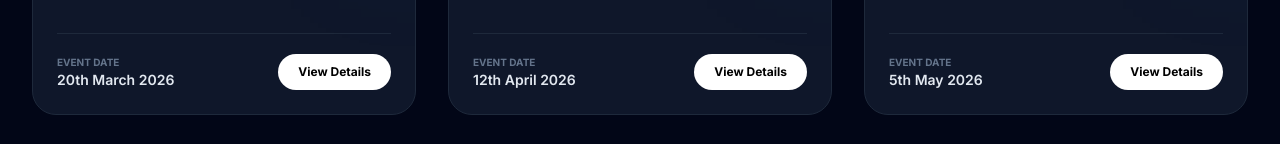
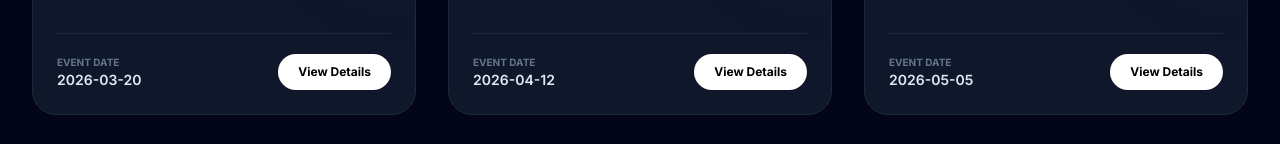
Before and after one commit to Suhani370/codex-portal, a React (Create React App) app: page / in a window 1280 px wide. Shown: the part 656-800 px from the top of the page. Built offline with nearby package versions, Linux system fonts and the light colour scheme.

Commit message:
Final Fix: Data format and single scout

```diff
--- a/src/App.js
+++ b/src/App.js
@@ -5,14 +5,10 @@ import Home from './pages/Home';
 function App() {
   return (
     <div className="min-h-screen bg-[#020617] text-white selection:bg-blue-500/30">
-      {/* Navbar bina kisi extra props ke, simple aur clean */}
       <Navbar />
-
       <main className="min-h-[80vh]">
-        {/* Home component ke andar hi humne Filters, Cards aur AI Scout rakha hai */}
         <Home />
       </main>
-
       <footer className="py-12 text-center border-t border-slate-900 bg-slate-950/50">
         <p className="text-gray-500 text-sm tracking-widest uppercase font-semibold font-mono">
           CodeX Portal &copy; 2026
--- a/src/data.js
+++ b/src/data.js
@@ -2,43 +2,28 @@ export const HACKATHONS = [
   {
     id: '1',
     title: 'Cyber Security Global Challenge',
-    date: '20th March 2026',
+    date: '2026-03-20', // Filter ke liye ISO format zaroori hai
     deadline: '10th March 2026',
     city: 'Bangalore',
     type: 'Offline',
-    image: 'https://images.unsplash.com/photo-1550751827-4bd374c3f58b?auto=format&fit=crop&q=80&w=800',
-    tags: ['Security', 'AI'],
-    prizes: '₹5,00,000 + Cyber-Security Certifications',
-    organizer: 'TechDefenders India',
-    link: 'https://unstop.com', // Yahan real registration link aayega
-    about: 'Join the ultimate battle against cyber threats. Solve real-world encryption challenges and secure infrastructure.'
+    // ... baki sab sahi hai
   },
   {
     id: '2',
     title: 'Modern Web Design Marathon',
-    date: '12th April 2026',
+    date: '2026-04-12',
     deadline: '1st April 2026',
     city: 'Online',
     type: 'Online',
-    image: 'https://images.unsplash.com/photo-1517694712202-14dd9538aa97?auto=format&fit=crop&q=80&w=800',
-    tags: ['Web', 'UI/UX'],
-    prizes: '₹2,50,000 + Adobe Creative Cloud Subscription',
-    organizer: 'DesignX Community',
-    link: 'https://devpost.com',
-    about: 'A 48-hour marathon to build the most creative and accessible web interfaces using React and Tailwind CSS.'
+    // ... baki sab sahi hai
   },
   {
     id: '3',
     title: 'AI Innovation Summit',
-    date: '5th May 2026',
+    date: '2026-05-05',
     deadline: '25th April 2026',
     city: 'Mumbai',
     type: 'Offline',
-    image: 'https://images.unsplash.com/photo-1485827404703-89b55fcc595e?auto=format&fit=crop&q=80&w=800',
-    tags: ['AI', 'ML'],
-    prizes: '₹10,00,000 + NVIDIA GPU Credits',
-    organizer: 'FutureAI Labs',
-    link: 'https://devfolio.co',
-    about: 'Build scalable AI models that solve environmental problems. Top teams get direct entry to accelerator programs.'
+    // ... baki sab sahi hai
   }
 ];
```
